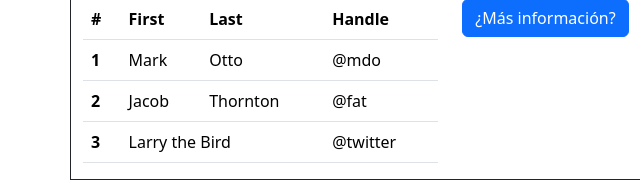
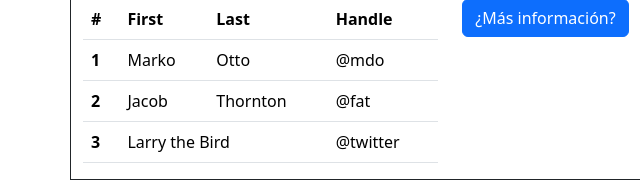
Before and after one commit to JosemaArmen/EjerciciosDSM, a plain HTML site: page admin.html in a window 1280 px wide. Shown: the part 1816-1996 px from the top of the page, 0-640 px from the left. Drawn offline with nearby package versions, Linux system fonts and the light colour scheme.

Commit message:
Corregidos errores idiomas y tabla

```diff
--- a/admin.html
+++ b/admin.html
@@ -263,7 +263,7 @@
                     <tbody>
                         <tr>
                             <th scope="row">1</th>
-                            <td>Mark</td>
+                            <td>Marko</td>
                             <td>Otto</td>
                             <td>@mdo</td>
                         </tr>
```
